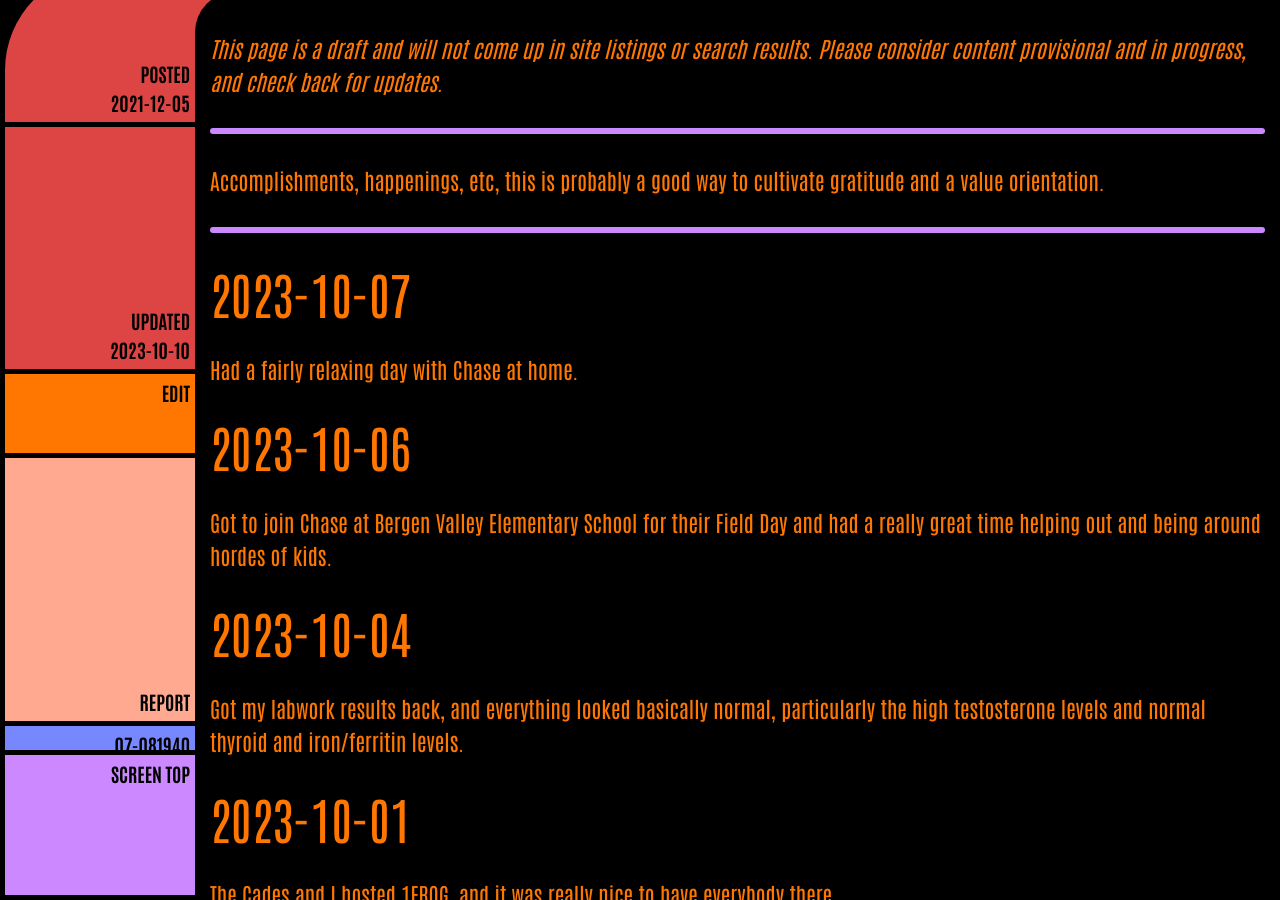
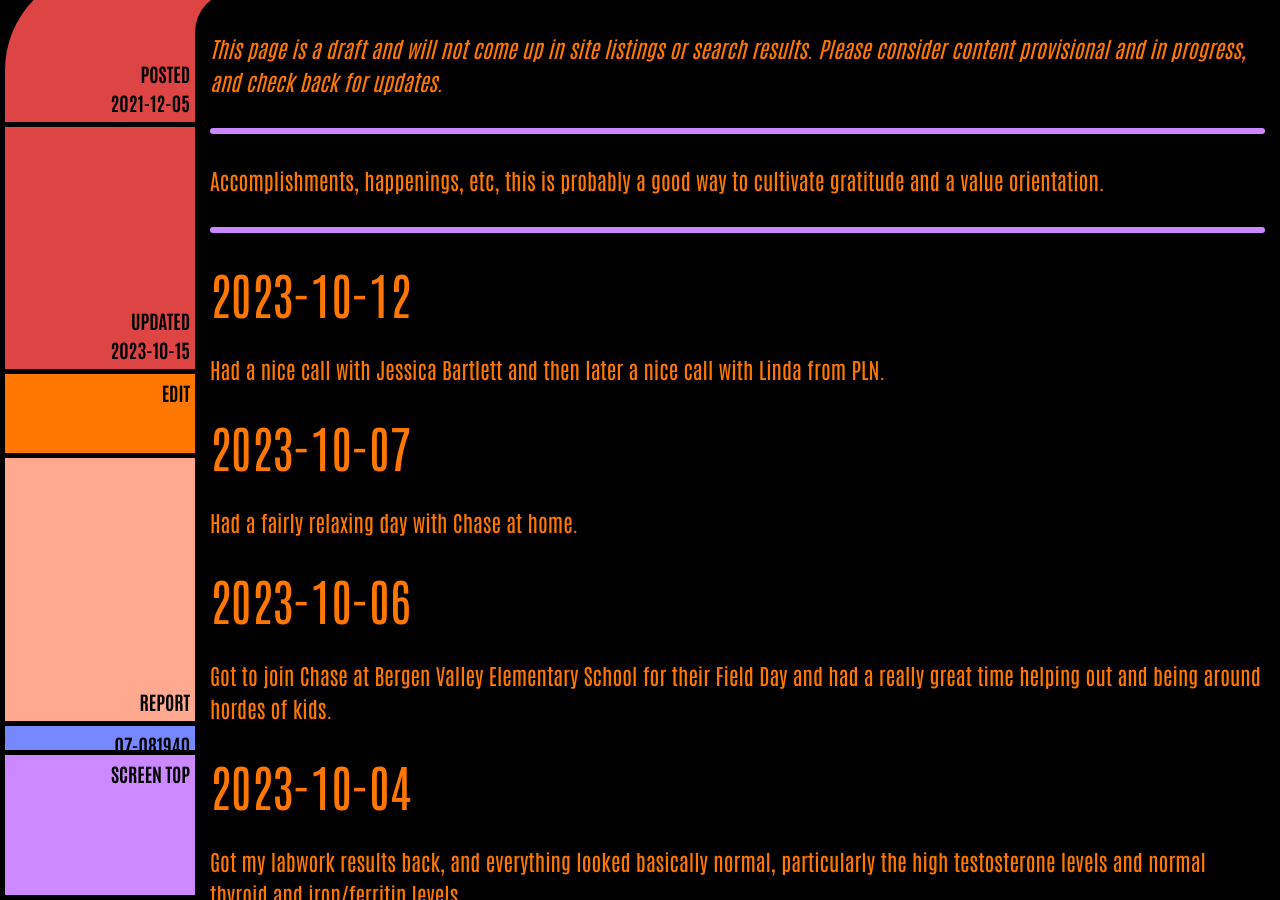
Before and after one commit to ArthurZey/arthurzey.github.io, a Jekyll site: the page built from _pages/one-good-thing.md, in a window 1280 px wide and 900 px high, scrolled down 333 px. Built offline with Jekyll 4.4.1, drawn with Linux system fonts in a browser that asks for light colours.

Commit message:
added 2023-10-12

```diff
--- a/_pages/one-good-thing.md
+++ b/_pages/one-good-thing.md
@@ -2,12 +2,15 @@
 title: One Good Thing
 description: "Accomplishments, happenings, etc, this is probably a good way to cultivate gratitude and a value orientation."
 date: "2021-12-05"
-last_modified_at: "2023-10-10T11:57:17+00:00"
+last_modified_at: "2023-10-15T16:14:06+00:00"
 tags:
   - happenings
   - draft
 sitemap: false
 ---
+
+## 2023-10-12
+Had a nice call with Jessica Bartlett and then later a nice call with Linda from PLN.
 
 ## 2023-10-07
 Had a fairly relaxing day with Chase at home.
```
